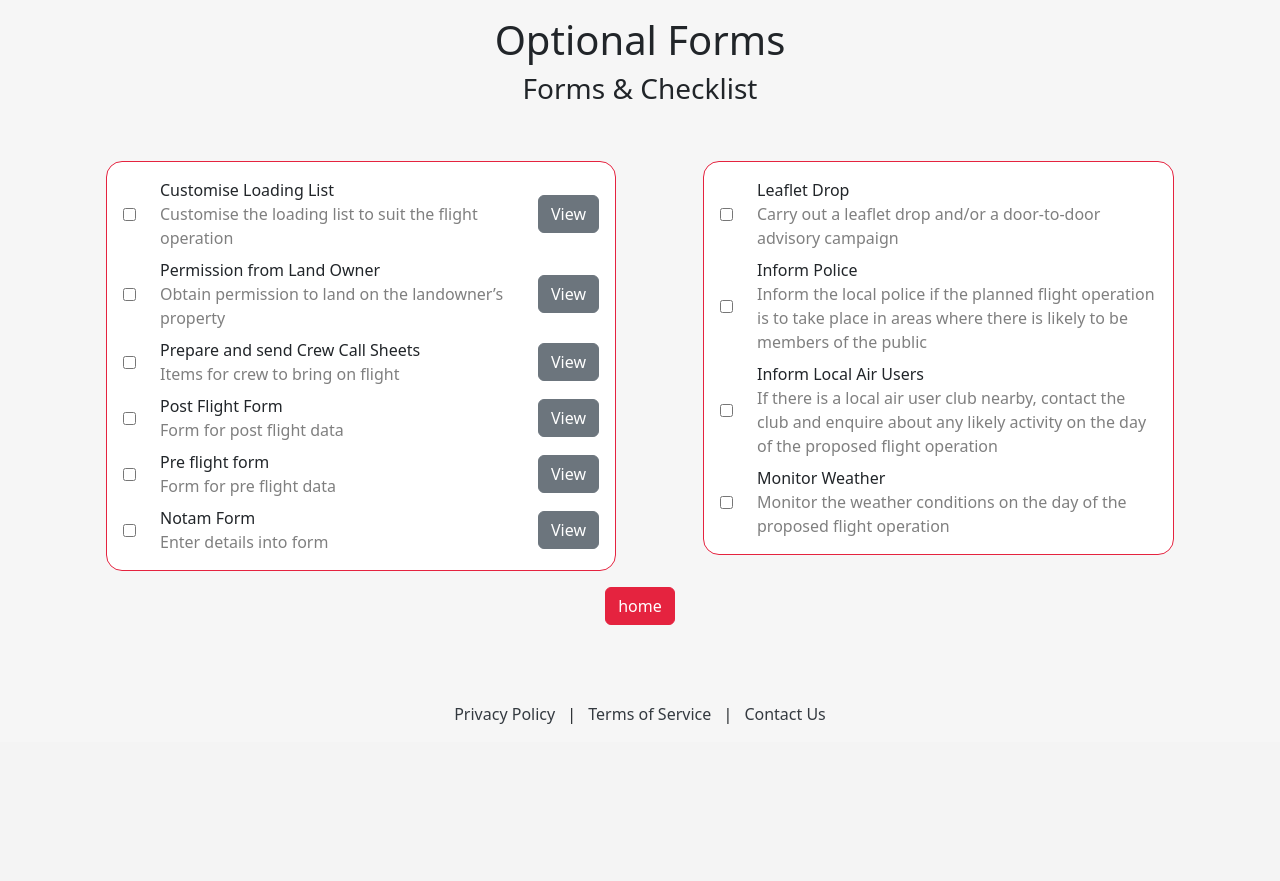
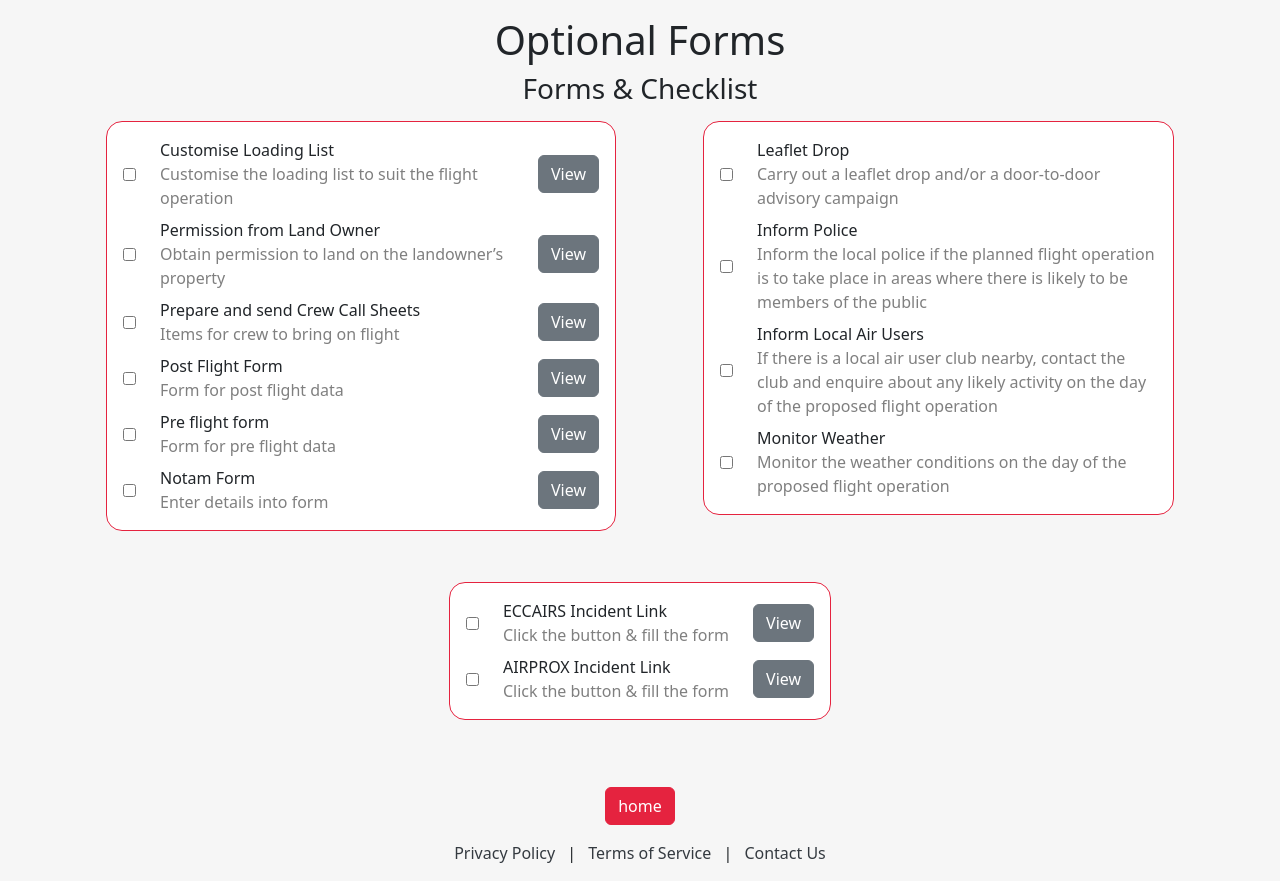
Before and after one commit to NikitaEdin/SOC09109-2025-TR2-Group-Project, a Flask app: page /forms/optional in a window 1280 px wide. Shown: the part 58-939 px from the top of the page. Before the commit the page ends 782 px from the top, so only its background shows below. Run offline with Flask 3, Linux system fonts and the light colour scheme.

Commit message:
Created links
Created a links section, which displays links for incidents and emergencies

```diff
--- a/app/routes_forms.py
+++ b/app/routes_forms.py
@@ -86,6 +86,7 @@ def optional():
             'value': False
         }
     }
+
 #  This is to tidy up and only pass in only one variable into the template
     content = {
     "checks": checks,
--- a/app/templates/forms/optional_forms.html
+++ b/app/templates/forms/optional_forms.html
@@ -3,7 +3,7 @@
 {% block title %}Urban Area Flights{% endblock %}
 
 {% block content %}
-<div class="container text-center">
+<div class="container text-center mb-3">
     <h1 class="mb-2">Optional Forms</h1>
     <h3>Forms & Checklist</h3>
 </div>
@@ -20,7 +20,8 @@
                         {% set value = content.forms[key] %}
 
                         <div class="d-flex align-items-center gap-4 checklist-item">
-                            <input type="checkbox" id="{{ key }}" name="{{ key }}" {% if value.value %}checked{% endif %}>
+                            <input type="checkbox" id="{{ key }}" name="{{ key }}" {% if value.value %}checked{% endif
+                                %}>
                             <div style="max-width: 25rem;">
                                 <label for="{{ key }}">{{ value.title }}</label>
                                 <p>{{ value.description }}</p>
@@ -58,12 +59,37 @@
                 </div>
         </div>
     </div>
+    </form>
 
-    </form>
+    <div class="container d-flex flex-column justify-content-center align-items-center" style="min-height: 30vh;">
+
+        <form class="container d-flex flex-column gap-4 align-items-center" method="post">
+            <div class="d-flex flex-wrap align-items-center justify-content-center" style="gap: 5rem;">
+                <div class="d-flex flex-column gap-2 checklist-container flex-shrink">
+                    {% for key in content.IncidentsEmergencies.keys() %}
+                    {% set value = content.IncidentsEmergencies[key] %}
+
+                    <div class="d-flex align-items-center gap-4 checklist-item">
+                        <input type="checkbox" id="{{ key }}" name="{{ key }}" {% if value.value %}checked{% endif %}>
+                        <div style="max-width: 25rem;">
+                            <label for="{{ key }}">{{ value.title }}</label>
+                            <p>{{ value.description }}</p>
+                        </div>
+                        <div class="d-flex align-items-end ms-auto">
+                            <!-- Create If statement to show update state if there is a form in progress -->
+                            <button type="button" class="btn btn-secondary ms">View</button>
+                        </div>
+                    </div>
+                    {% endfor %}
+                </div>
+            </div>
+        </form>
+    </div>
+
     {% if content.rural == 'True' %}
-        <a href="{{ url_for('wizard_create_project_rural') }}" class="btn btn-primary mt-3">Back</a>
-    {% elif content.urban == 'True'  %}
-        <a href="{{ url_for('wizard_create_project_urban') }}" class="btn btn-primary mt-3">Back</a>
+    <a href="{{ url_for('wizard_create_project_rural') }}" class="btn btn-primary mt-3">Back</a>
+    {% elif content.urban == 'True' %}
+    <a href="{{ url_for('wizard_create_project_urban') }}" class="btn btn-primary mt-3">Back</a>
     {% else %}
     <a href="{{ url_for('home') }}" class="btn btn-primary mt-3">home</a>
     {% endif %}
```
